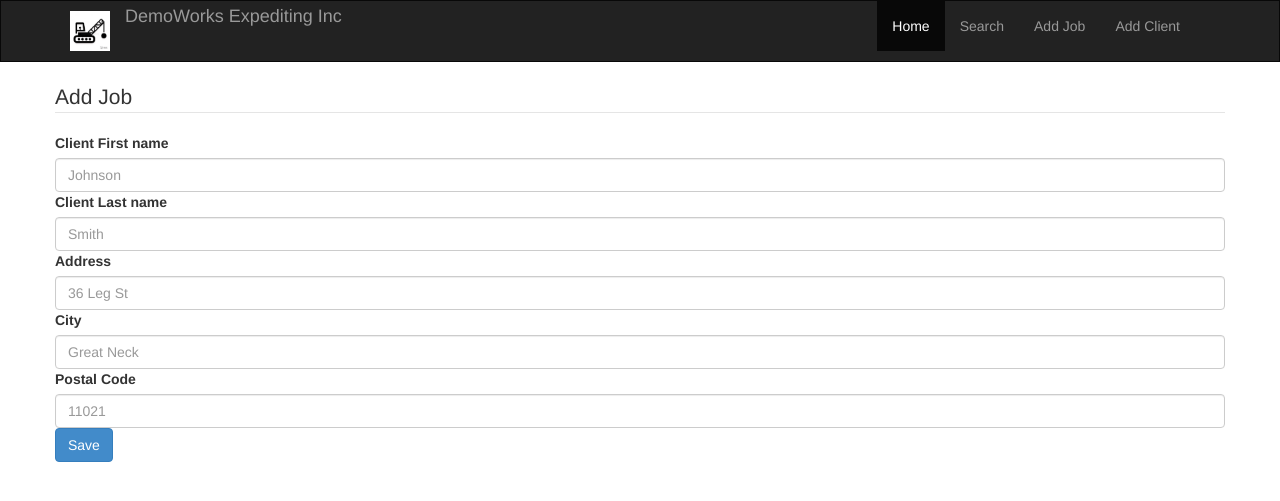
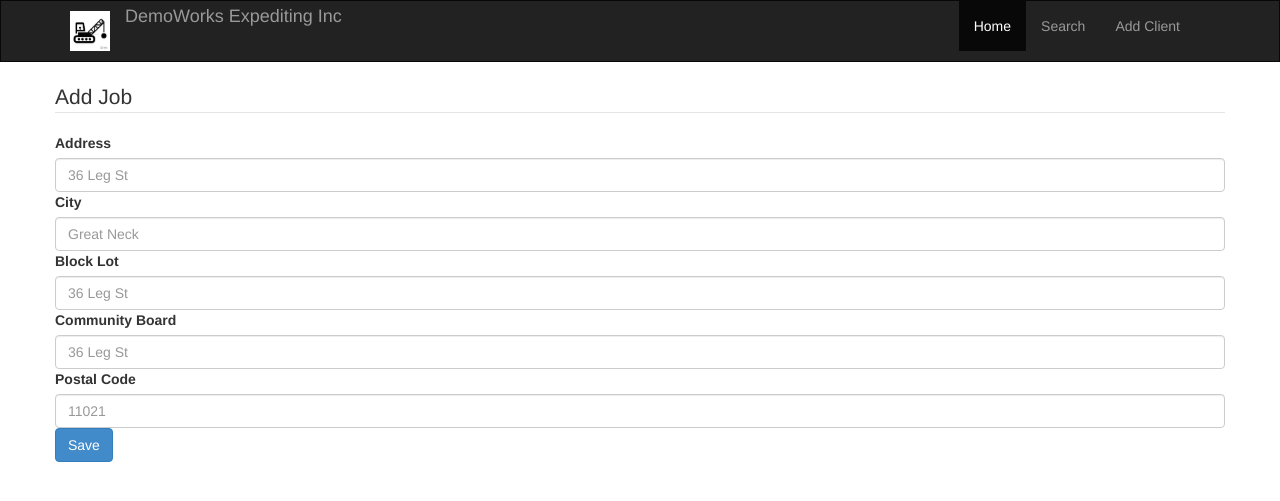
Before and after one commit to jonathankopp/MITR-Demo_Works, a PHP site: page /addJob.php?ID=1 in a window 1280 px wide. Shown: the top 501 px of the page. Run offline with PHP 8.4, Linux system fonts and the light colour scheme.

Commit message:
got job adding and editing done

```diff
--- a/Search.php
+++ b/Search.php
@@ -1,5 +1,5 @@
 <?php
-	session_start();
+    session_start();
 ?>
 
 <!DOCTYPE html>
@@ -29,7 +29,6 @@
                     <ul class="nav navbar-nav">
                         <li class="active"><a href="index.php">Home</a></li>
                         <li><a href="Search.php">Search</a></li>
-                        <li><a href="addJob.php">Add Job</a></li>
                         <li><a href="AddClient.php">Add Client</a></li>
                     </ul>
                 </div>
--- a/addJob.php
+++ b/addJob.php
@@ -51,7 +51,6 @@
                     <ul class="nav navbar-nav">
                         <li class="active"><a href="index.php">Home</a></li>
                         <li><a href="Search.php">Search</a></li>
-                        <li><a href="addJob.php">Add Job</a></li>
                         <li><a href="AddClient.php">Add Client</a></li>
                     </ul>
                 </div>
@@ -62,21 +61,12 @@
             <div class="row">
                 <div class="col-8">
                     <section>
-                        <form name="Add_Job" action="addJob.php" method="POST">
+                        <?php
+                        echo '
+                        <form name="Add_Job" action="Client.php?ID='.$_GET['ID'].'" method="POST">
                             <fieldset>
                                 <legend>Add Job</legend>
                                 <div class="formData">
-
-                                    <label class="field">Client First name</label>
-                                    <div class="value">
-                                        <input type="text" size="60" value="" name="ClientFName"  class="form-control" placeholder = "Johnson"/>
-                                    </div>
-
-                                    <label class="field">Client Last name</label>
-                                    <div class="value">
-                                        <input type="text" size="60" value="" name="ClientLName"  class="form-control" placeholder = "Smith"/>
-                                    </div>
-
                                     <label class="field">Address</label>
                                     <div class="value">
                                         <input type="text" size="60" value="" name="Address"  class="form-control" placeholder = "36 Leg St"/>
@@ -87,14 +77,27 @@
                                         <input type="text" size="60" value="" name="City"  class="form-control" placeholder = "Great Neck"/>
                                     </div>
 
+                                   <label class="field">Block Lot</label>
+                                    <div class="value">
+                                        <input type="text" size="60" value="" name="BlockLot"  class="form-control" placeholder = "36 Leg St"/>
+                                    </div>
+
+                                    <label class="field">Community Board</label>
+                                    <div class="value">
+                                        <input type="text" size="60" value="" name="CommunityBoard"  class="form-control" placeholder = "36 Leg St"/>
+                                    </div>
+
                                     <label class="field">Postal Code</label>
                                     <div class="value">
                                         <input type="text" size="60" value="" name="PostalCode"  class="form-control" placeholder = "11021"/>
                                     </div>
+
+
                                 </div>
                                 <input type="submit" value="Save" id="save" name="save" class="btn btn-primary"/> </div>
                             </fieldset>
-                        </form>
+                        </form>';
+                        ?>
                     </section>
                 </div>
             </div>
--- a/index.php
+++ b/index.php
@@ -29,7 +29,6 @@
 					<ul class="nav navbar-nav">
 						<li class="active"><a href="index.php">Home</a></li>
 						<li><a href="Search.php">Search</a></li>
-						<li><a href="addJob.php">Add Job</a></li>
 						<li><a href="AddClient.php">Add Client</a></li>
 					</ul>
 				</div>
```
Also changed, not shown: Client.php (+24 -11 lines).
